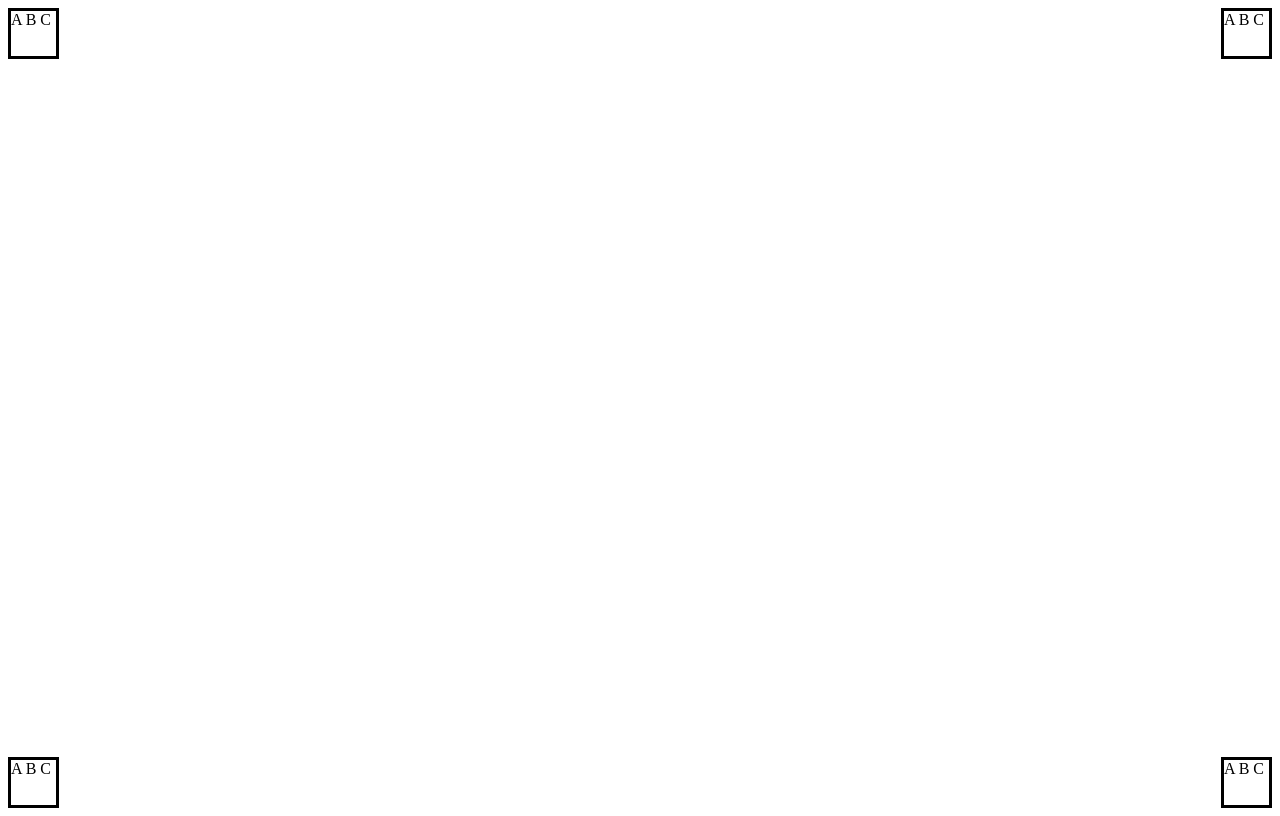
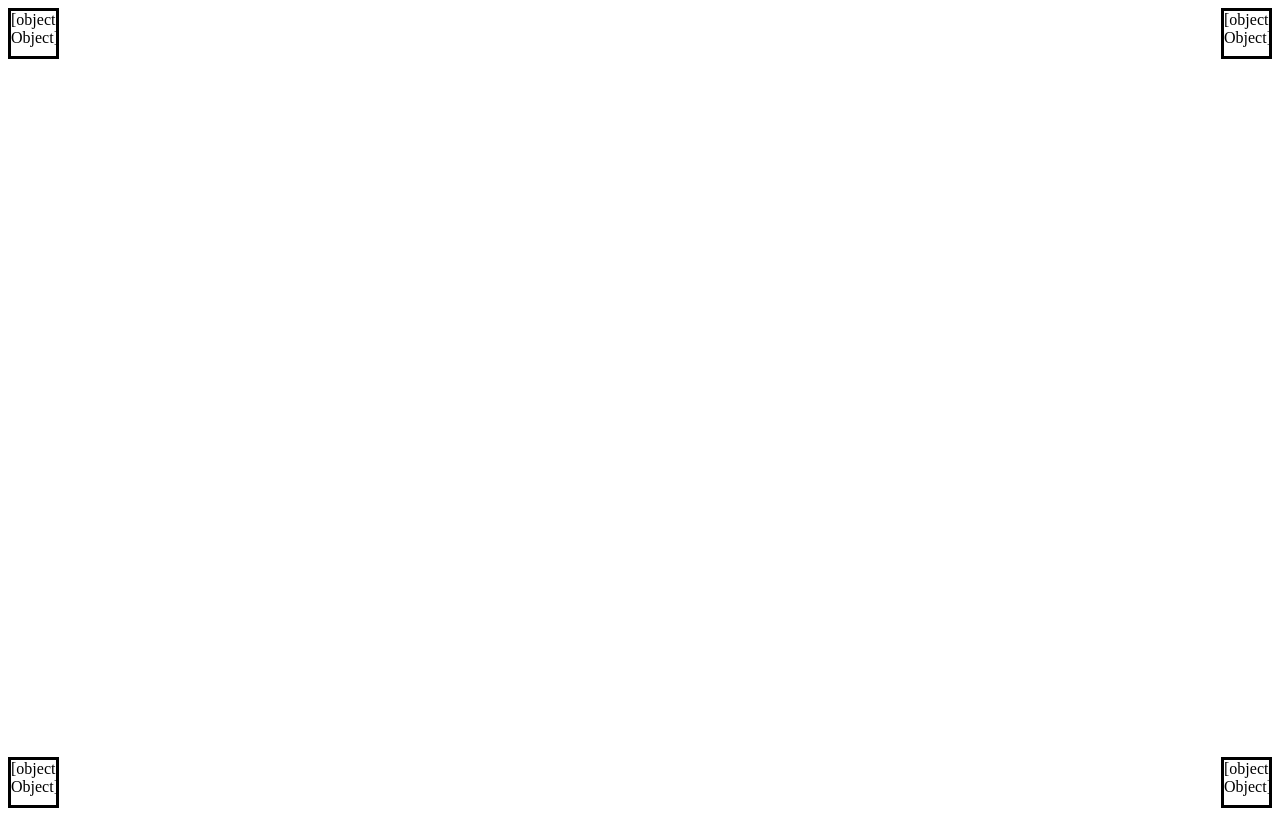
Before and after one commit to NeliaCou/blockApp, an Angular app: page / in a window 1280 px wide. Built offline with nearby package versions, Linux system fonts and the light colour scheme.

Commit message:
type modification

```diff
--- a/src/app/block/block.component.html
+++ b/src/app/block/block.component.html
@@ -1 +1 @@
-    <div class="block-element">{{alphabet}}</div>
+    <div>{{block}}</div>
--- a/src/app/block/block.component.ts
+++ b/src/app/block/block.component.ts
@@ -1,10 +1,10 @@
 import { Component } from '@angular/core';
-
+import {Block} from "../block"
 @Component({
   selector: 'app-block',
   templateUrl: './block.component.html',
   styleUrl: './block.component.css'
 })
 export class BlockComponent {
-alphabet = "A B C";
+block : Block= {alphabet : "A B C"};
 }
```
